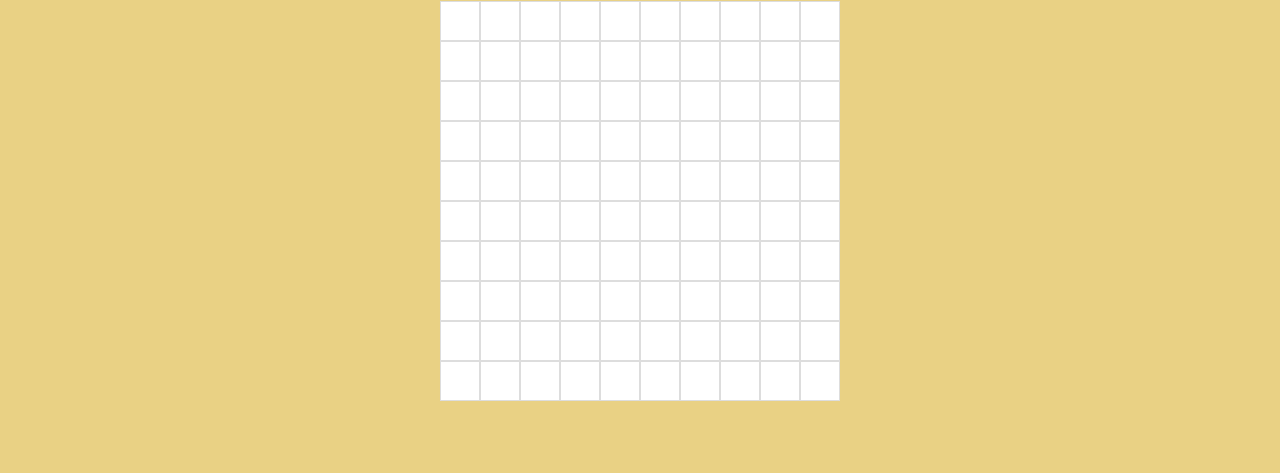
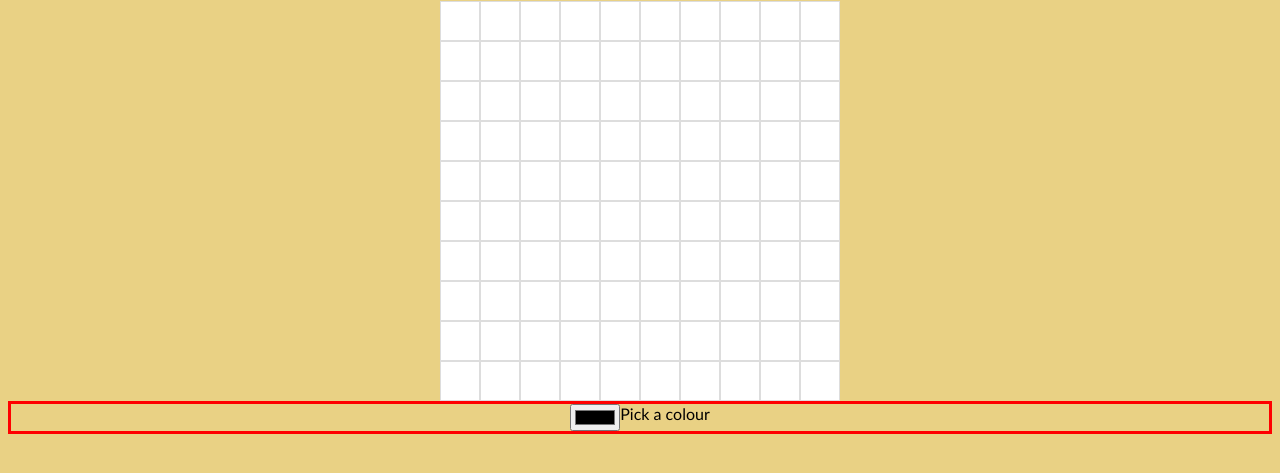
Before and after one commit to Nicholaspeck01/Etch-a-sketch, a plain HTML site: page index.html in a window 1280 px wide. Shown: the part 81-554 px from the top of the page. Drawn offline with Linux system fonts and the light colour scheme.

Commit message:
created a 'pick a color' button, which lets the user choose what color they want to draw with. next is to make the button change the background of each grid-item on hover.

```diff
--- a/index.html
+++ b/index.html
@@ -12,6 +12,13 @@
     <h1>Pixel Drawing!</h1>
     <div id="container">
     </div>
+    <div class="toolKit">
+        <div class="colorPickBox">
+
+            <input type="color" value="" id="color_picker">
+            <label for="color_picker">Pick a colour</label>
+        </div>
+    </div>
 
 
     <script type="text/javascript" src="javaScript.js"></script>
--- a/javaScript.js
+++ b/javaScript.js
@@ -5,7 +5,6 @@ function makeRows(rows, cols) {
   container.style.setProperty('--grid-cols', cols);
   for (c = 0; c < (rows * cols); c++) {
     let cell = document.createElement("div");
-    //cell.innerText = (c + 1);
     container.appendChild(cell).className = "grid-item";
   };
 };
--- a/styles.css
+++ b/styles.css
@@ -26,3 +26,14 @@ html {
     text-align: center;
     height: auto;
   }
+
+  .toolKit {
+    display: flex;
+    border: solid red;
+    align-items: center;
+    justify-content: center;
+
+  }
+  .colorPickBox {
+    display: flex;
+  }
```
